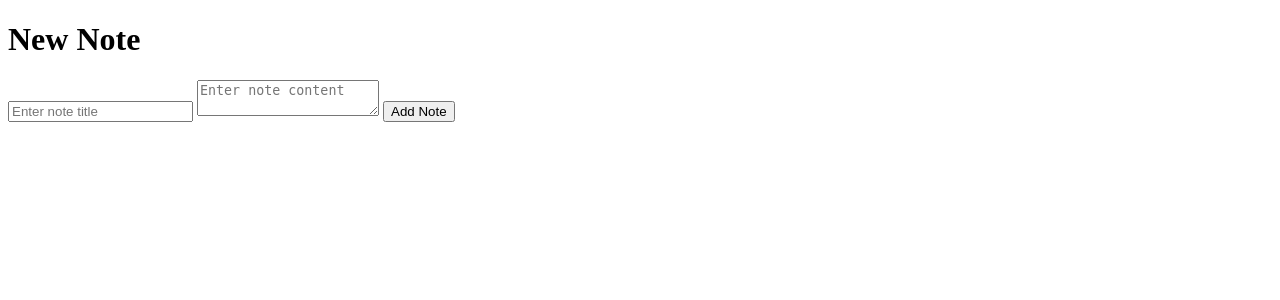
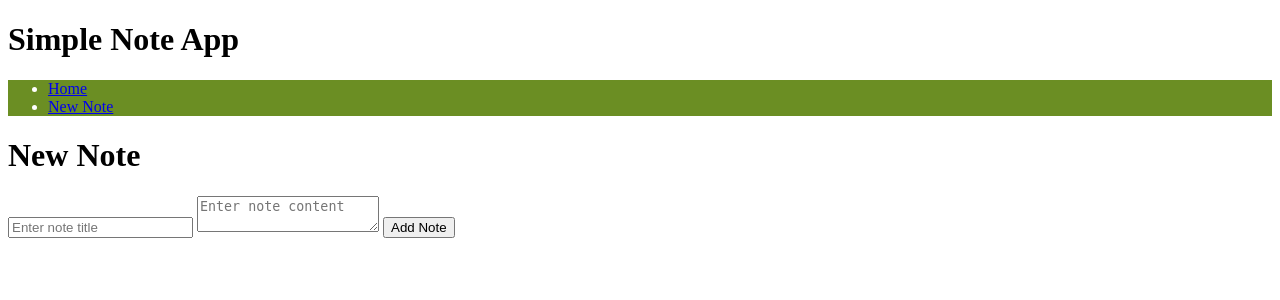
Before and after one commit to JeremVm/SimpleNoteApp, a Flask app: page /new in a window 1280 px wide. Shown: the top 300 px of the page. Run offline with Flask 3, Linux system fonts and the light colour scheme.

Commit message:
Stworzenie pliku main_styles.css - z podstawowym stylem menu, zalinkowanie go w plikach templates

```diff
--- /dev/null
+++ b/static/css/main_styles.css
@@ -0,0 +1,6 @@
+/* main_styles.css - branch: panel-menu */
+.menu {
+    background-color: #6b8e23; /* butelkowa zieleń */
+    color: #fff; /* biały kolor tekstu */
+    /* Dodaj inne style dla panelu menu */
+}
--- a/templates/index.html
+++ b/templates/index.html
@@ -3,6 +3,7 @@
 <head>
     <meta charset="UTF-8">
     <title>Simple Note App</title>
+    <link rel="stylesheet" href="{{ url_for('static', filename='css/main_styles.css') }}">
 </head>
 <body>
     <h1>Simple Note App</h1>
--- a/templates/new_note.html
+++ b/templates/new_note.html
@@ -3,8 +3,18 @@
 <head>
     <meta charset="UTF-8">
     <title>New Note</title>
+    <link rel="stylesheet" href="{{ url_for('static', filename='css/main_styles.css') }}">
 </head>
 <body>
+    <h1>Simple Note App</h1>
+    <div class="menu">
+        <!-- Dodaj menu -->
+        <ul>
+            <li><a href="/">Home</a></li>
+	    <li><a href="/new">New Note</a></li>
+            <!-- Dodaj inne opcje menu -->
+        </ul>
+    </div>
     <h1>New Note</h1>
     <form action="/new" method="post">
         <input type="text" name="title" placeholder="Enter note title">
```
Also changed, not shown: templates/note.html (+9 -0 lines).
